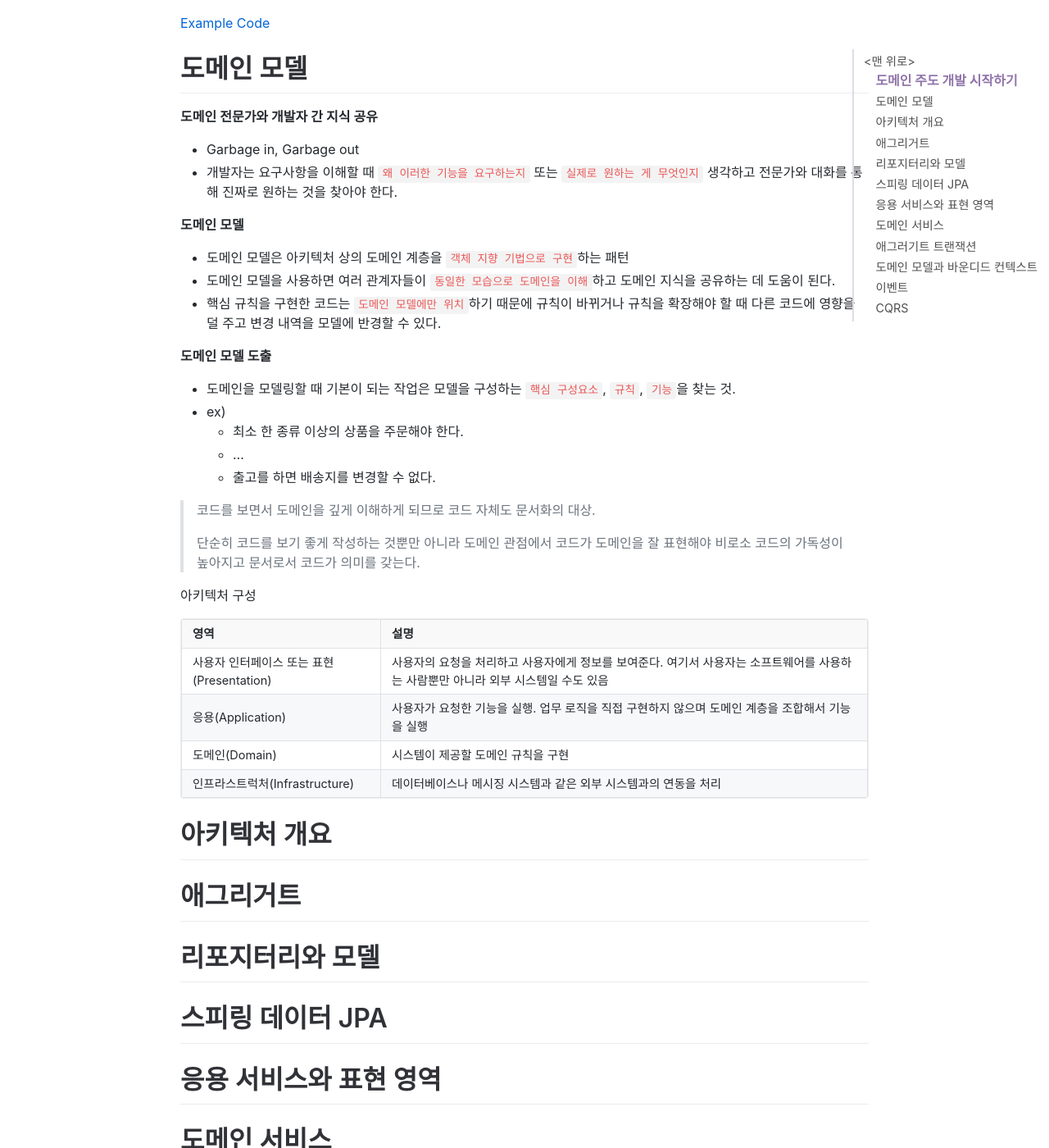
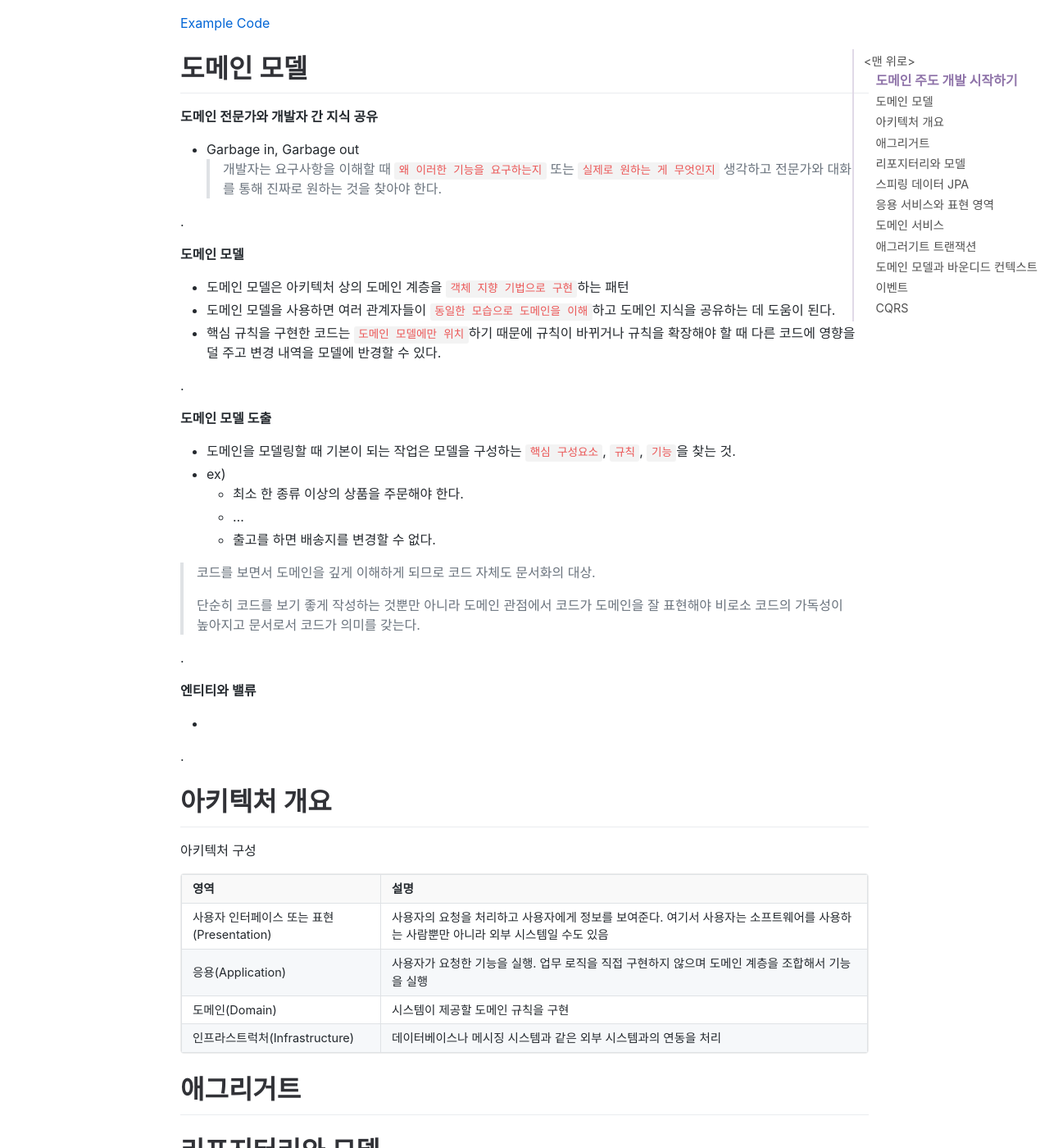
Before and after one commit to jihunparkme/jihunparkme.github.io, a Jekyll site: the page built from _posts/2024-01-01-start-DDD.md, in a window 1280 px wide and 1400 px high, scrolled down 731 px. Shown: the whole window at 82% size. Built offline with Jekyll 4.4.1, drawn with Linux system fonts in a browser that asks for light colours; nearby versions of some CDN libraries; comment, search, counter and statistics services are not loaded.

Commit message:
[DDD start] Domain Model

```diff
--- a/_posts/2024-01-01-start-DDD.md
+++ b/_posts/2024-01-01-start-DDD.md
@@ -15,13 +15,17 @@
 **도메인 전문가와 개발자 간 지식 공유**
 
 - Garbage in, Garbage out
-- 개발자는 요구사항을 이해할 때 `왜 이러한 기능을 요구하는지` 또는 `실제로 원하는 게 무엇인지` 생각하고 전문가와 대화를 통해 진짜로 원하는 것을 찾아야 한다.
+> 개발자는 요구사항을 이해할 때 `왜 이러한 기능을 요구하는지` 또는 `실제로 원하는 게 무엇인지` 생각하고 전문가와 대화를 통해 진짜로 원하는 것을 찾아야 한다.
+
+.
 
 **도메인 모델**
 
 - 도메인 모델은 아키텍처 상의 도메인 계층을 `객체 지향 기법으로 구현`하는 패턴
 - 도메인 모델을 사용하면 여러 관계자들이 `동일한 모습으로 도메인을 이해`하고 도메인 지식을 공유하는 데 도움이 된다.
 - 핵심 규칙을 구현한 코드는 `도메인 모델에만 위치`하기 때문에 규칙이 바뀌거나 규칙을 확장해야 할 때 다른 코드에 영향을 덜 주고 변경 내역을 모델에 반경할 수 있다.
+
+.
 
 **도메인 모델 도출**
 
@@ -35,6 +39,16 @@
 >
 > 단순히 코드를 보기 좋게 작성하는 것뿐만 아니라 도메인 관점에서 코드가 도메인을 잘 표현해야 비로소 코드의 가독성이 높아지고 문서로서 코드가 의미를 갖는다.
 
+.
+
+**엔티티와 밸류**
+
+-
+
+.
+
+# 아키텍처 개요
+
 아키텍처 구성
 
 |영역|설명|
```
Also changed, not shown: other parts of _posts/2024-01-01-start-DDD.md (+0 -3 lines).
